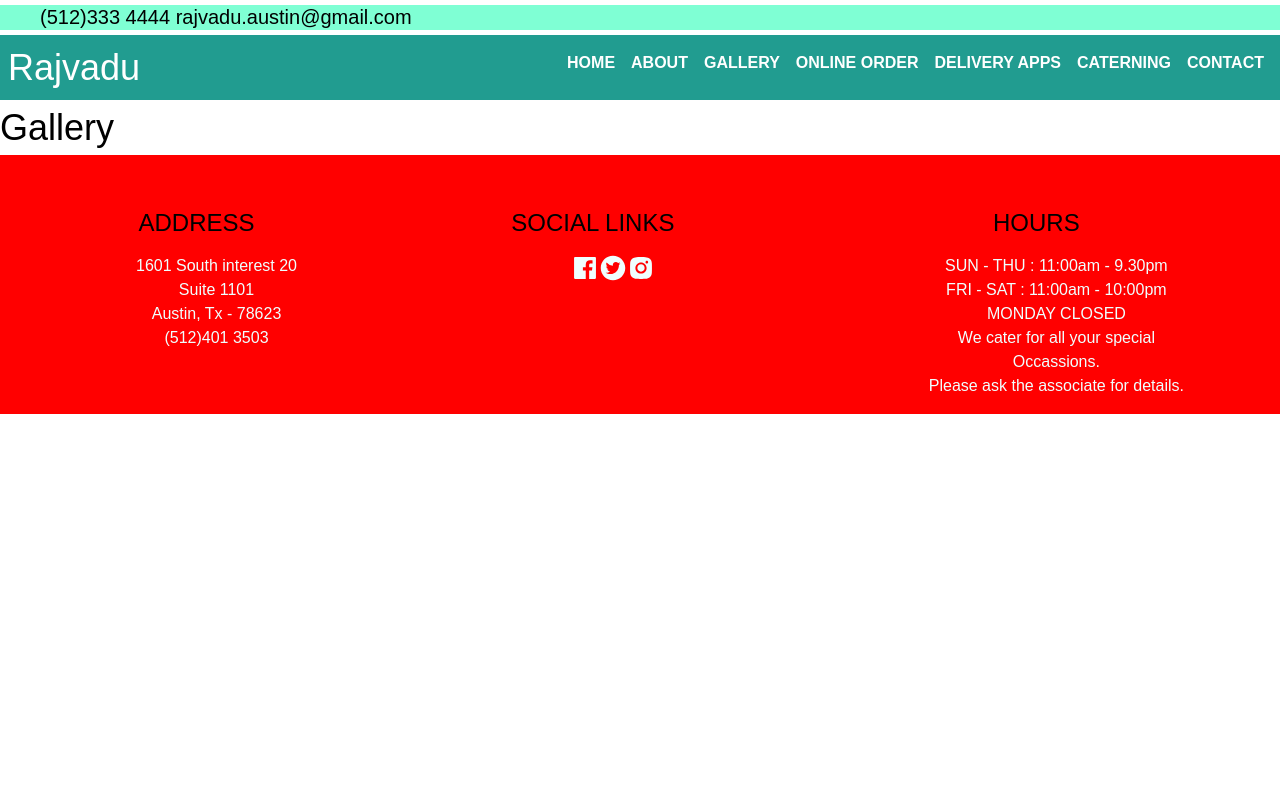
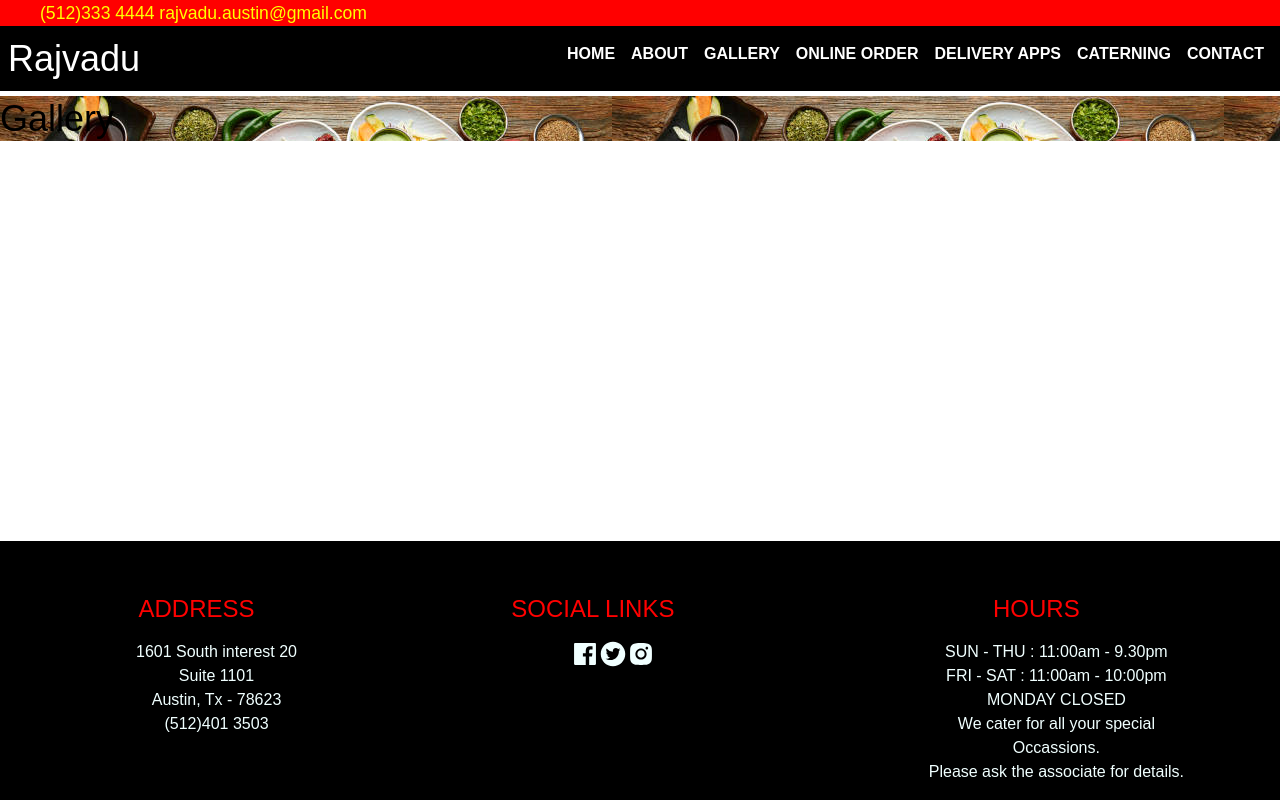
Before and after one commit to avanijadeja/Rajvadu, a React (Create React App) app in the folder client/: page /Gallery in a window 1280 px wide. Built offline with nearby package versions, Linux system fonts and the light colour scheme.

Commit message:
Added image in gallery

```diff
--- a/client/src/App.css
+++ b/client/src/App.css
@@ -2,8 +2,14 @@
   display: flex;
   flex-direction: column;
   min-height: 100vh;
+  position: relative;
 }
 
 .content-wrap {
-  flex: 1;
+  margin-top: auto;
+  /* flex: 1; */
 }
+
+.Gallery {
+  height: calc(100vh-100px);
+}
--- a/client/src/App.js
+++ b/client/src/App.js
@@ -19,7 +19,7 @@ import Nav from "./components/Nav";
 import Footer from "./components/Footer";
 
 import DeliveryApps from "./pages/DeliveryApps";
-import Catering from "./pages/Caterning";
+import Catering from "./pages/Catering";
 import Contact from "./pages/Contact";
 
 // const httpLink = createHttpLink({
--- a/client/src/components/Footer/style.css
+++ b/client/src/components/Footer/style.css
@@ -1,8 +1,8 @@
 .main-footer {
-  color: --light;
-  background-color: red;
+  color: Red;
+  background-color: black;
   padding-top: 3em;
-  position: relative;
+  position: absolute;
   bottom: 0;
   width: 100%;
   text-align: center;
--- a/client/src/components/Nav/index.js
+++ b/client/src/components/Nav/index.js
@@ -36,7 +36,7 @@ function Nav() {
 
   return (
     <>
-      <h5 class="info">(512)333 4444 rajvadu.austin@gmail.com</h5>
+      <p class="info">(512)333 4444 rajvadu.austin@gmail.com</p>
       <header className="flex-row px-1">
         <h1>
           <Link to="/">
--- a/client/src/components/Nav/style.css
+++ b/client/src/components/Nav/style.css
@@ -1,12 +1,15 @@
 .info {
   padding-left: 40px;
-  background-color: aquamarine;
-  color: black;
+  margin-bottom: 0px;
+  background-color: red;
+  color: yellow;
 }
 
 header {
   justify-content: space-between;
+  background-color: black;
 }
+
 li {
   text-decoration: none;
   display: inline-block;
--- a/client/src/pages/Caterning.js
+++ b/client/src/pages/Catering.js
@@ -1,12 +1,13 @@
 import React from "react";
 
-const Caterning= () => {
+
+const Catering = () => {
   return (
     <div>
+
       <h1>Caterning</h1>
-
     </div>
   );
 };
 
-export default Caterning;
+export default Catering;
--- a/client/src/pages/Gallery.js
+++ b/client/src/pages/Gallery.js
@@ -1,10 +1,11 @@
 import React from "react";
+import { AiFillLayout } from "react-icons/ai";
+import food1 from "../assets/images/food1.jpeg";
 
-const Gallery= () => {
+const Gallery = () => {
   return (
-    <div>
+    <div className="Gallery" style={{ backgroundImage: `url(${food1})` }}>
       <h1>Gallery</h1>
-
     </div>
   );
 };
```
Also changed, not shown: client/src/assets/images/food1.jpeg (added), client/src/pages/About.js (line endings or trailing spaces).
